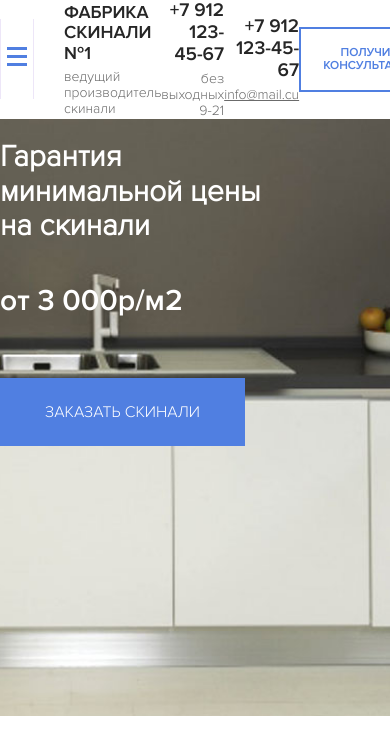
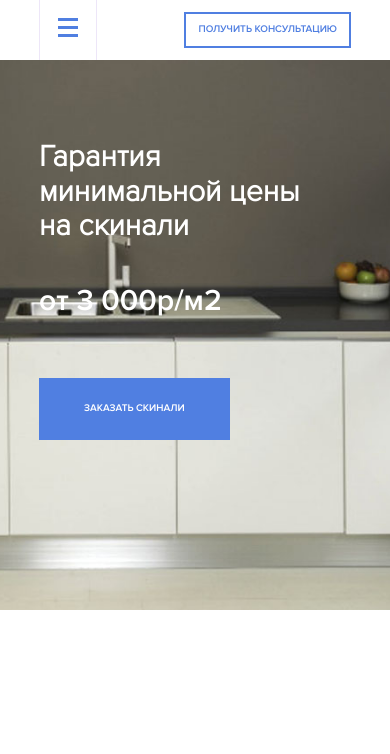
Before and after one commit to maChicken/skinali, a plain HTML site: page index.html in a window 390 px wide. Drawn offline with Linux system fonts and the light colour scheme.

Commit message:
Добавлена адаптация для существующих элементов

```diff
--- a/index.html
+++ b/index.html
@@ -9,7 +9,6 @@
     <link rel="stylesheet" href="css/style.css">
 </head>
 <body>
-    <header class="header">
     <div class="menu">
         <div class="container">
             <nav class="menu__nav">
@@ -24,6 +23,7 @@
         </div>
         <!-- /.menu-wrap -->
     </div>
+    <header class="header">
         <!-- /.menu -->
         <div class="navbar">
             <div class="container">
--- a/sass/_grid.sass
+++ b/sass/_grid.sass
@@ -2,5 +2,6 @@
     box-sizing: border-box
 
 .container
+    width: 80vw
     max-width: 1170px
     margin: auto
--- a/sass/_interface.sass
+++ b/sass/_interface.sass
@@ -14,9 +14,19 @@ body
     +bold
 
 .button
-    display: block
     border: none
     text-transform: uppercase
     padding: 25px 45px
     background-color: $primary
     color: #fff
+    +bold
+
+@media (max-width: 799px)
+    .button-o
+        margin-left: auto
+        padding: 10px
+
+@media (max-width: 479px)
+    .button-o, button
+        font-size: 10px
+        padding: 10px 12px
--- a/sass/blocks/_hero.sass
+++ b/sass/blocks/_hero.sass
@@ -7,8 +7,13 @@
     &__titel
         font-size: 30px
         margin-bottom: 40px
+        white-space: nowrap
     &__subtitel
         display: block
         margin-bottom: 60px
         font-size: 30px
         +bold
+
+@media (max-width: 799px)
+    .hero
+        padding-bottom: 170px
--- a/sass/blocks/_navbar.sass
+++ b/sass/blocks/_navbar.sass
@@ -7,7 +7,7 @@
     &-wrap
         display: flex
         align-items: center
-        min-height: 80px
+        height: 80px
     &__menu-button
         margin-right: 30px
     &__left
@@ -30,18 +30,31 @@
         font-size: 14px
         color: $text-color-light
 
+@media (max-width: 1199px)
+    .navbar
+        &__mobile, &__landline
+            display: none
+
+@media (max-width: 799px)
+    .navbar
+        &-wrap
+            height: 60px
+
 .menu
     position: fixed
     z-index: -1
     top: 80px
+    left: 0
     width: 100%
     padding: 16px 0
     background-color: $primary
     color: #fff
     transition: 0.2s
-    transform: translateY(-100%)
+    transform: translateY(-200%)
+    opacity: 0
     &__active
         transform: translateY(0%)
+        opacity: 1
     &__link
         text-decoration: none
         font-size: 17px
@@ -49,7 +62,7 @@
         color: #fff
     &__nav
         display: flex
-        align-item: center
+        align-items: center
         justify-content: space-between
     &-button
         display: flex
@@ -60,7 +73,7 @@
         border: none
         border-right: 1px solid rgba(#510bba, 0.1)
         border-left: 1px solid rgba(#510bba, 0.1)
-        height: 80px
+        height: 100%
         width: 70px
         &__line
             display: block
@@ -69,9 +82,23 @@
             background-color: $primary
             margin-bottom: 5px
 
+@media (max-width: 1199px)
+    .menu
+        &__nav
+            flex-direction: column
+        &__link
+            margin-top: 20px
+
+
 .logo
     &__text
         display: block
         font-size: 18px
         text-transform: uppercase
         +bold
+
+@media (max-width: 799px)
+    .menu
+        top: 60px
+    .logo
+        display: none
```
Also changed, not shown: css/style.css, 1 other file. Lines whose indentation alone changed are shown as unchanged.
